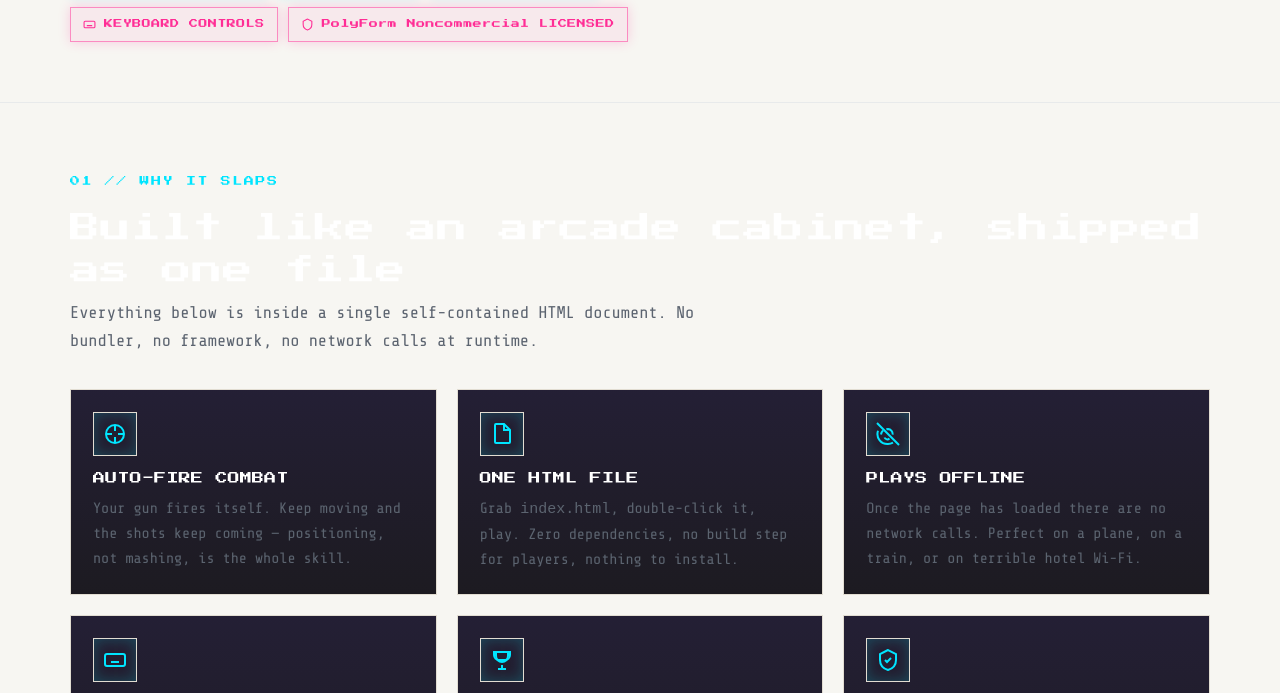
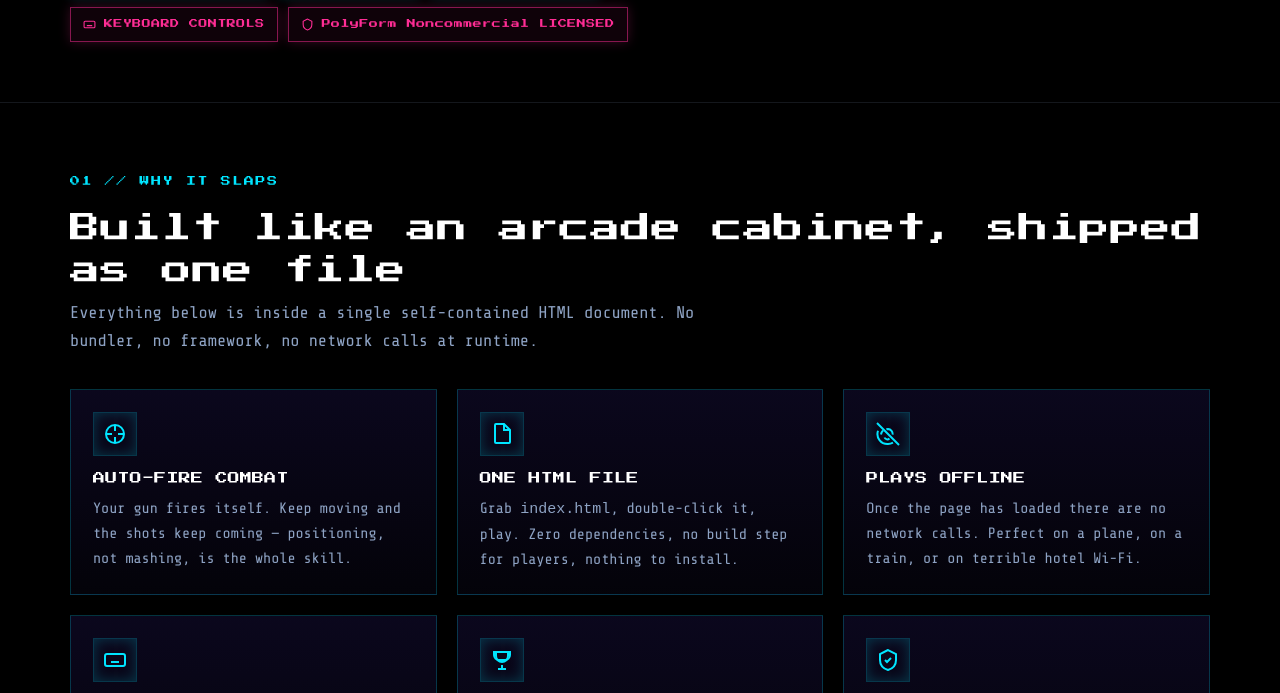
Before and after one commit to drsamonline/neon-runner, a website: page docs/index.html in a window 1280 px wide. Shown: the part 973-1666 px from the top of the page. Drawn offline with nearby package versions, Linux system fonts and the light colour scheme.

Commit message:
fix(theme): the light theme changed the ink and left the backgrounds dark
--ink went to #14161a and color-scheme to light, while the hero, the scoreboard and the
figures kept their own dark backgrounds - so the intro paragraph and the score rows were
near-black on near-black, at about 1.1:1. A theme is a pair of colours; overriding one half
is what broke it. The page is designed dark and it stays dark.

```diff
--- a/docs/index.html
+++ b/docs/index.html
@@ -609,18 +609,11 @@ npm test          <span class="cm"># runs the CI harnesses</span></pre>
   @media (prefers-reduced-motion:no-preference){.support-card{transition:border-color .15s ease}}
   .support-card:target,.support-card:focus-within{border-color:var(--s-accent)}
 
-  /* ---------- light theme ----------
-     Added so the page reads on paper. It overrides the page's own variables and
-     nothing else — no markup, no layout, no type. */
-  :root, html {
-    color-scheme: light;
-    --bg: #f7f6f2;
-    --panel: #ffffff;
-    --panel2: #fbfaf7;
-    --ink: #14161a;
-    --dim: #5c6470;
-    --line: #e2ddd2;
-  }
+  /* The light-theme override that used to sit here set --ink to #14161a and
+     color-scheme to light, but the hero, the scoreboard and the figures keep
+     their own dark backgrounds — so the text turned near-black on near-black.
+     A theme is a pair of colours; changing one half is what broke it. The page
+     is designed dark, and it stays dark. */
 </style>
 
 <section class="support" id="support" aria-labelledby="support-h" data-support>
```
